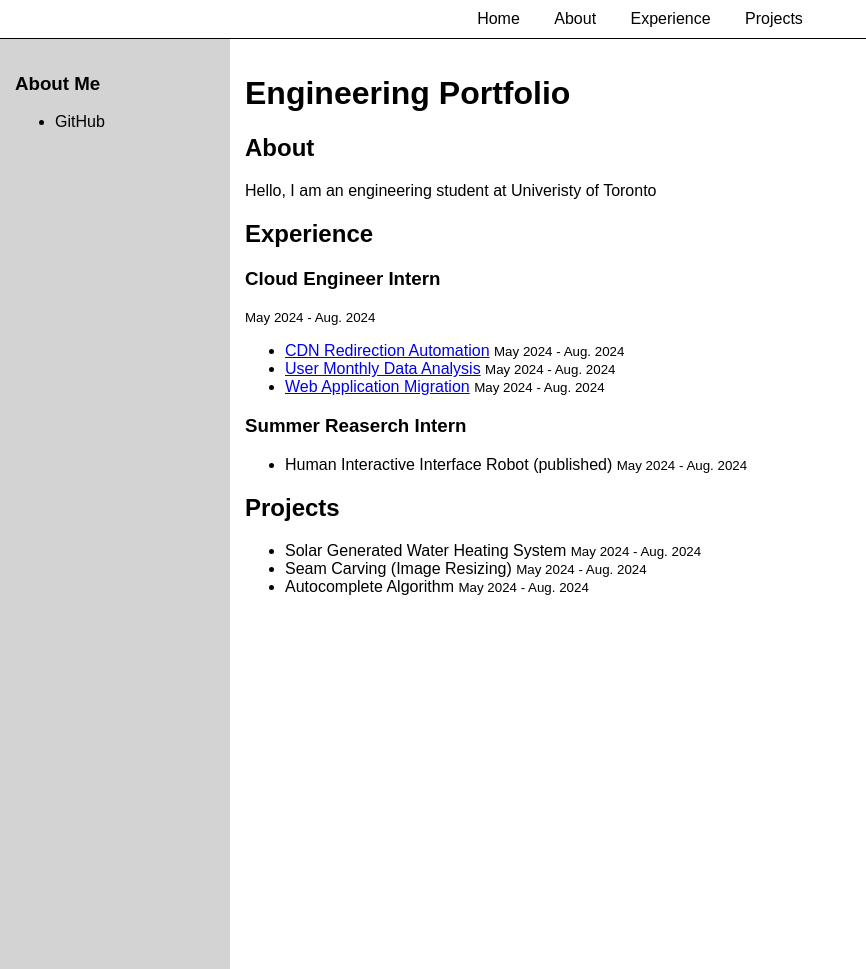
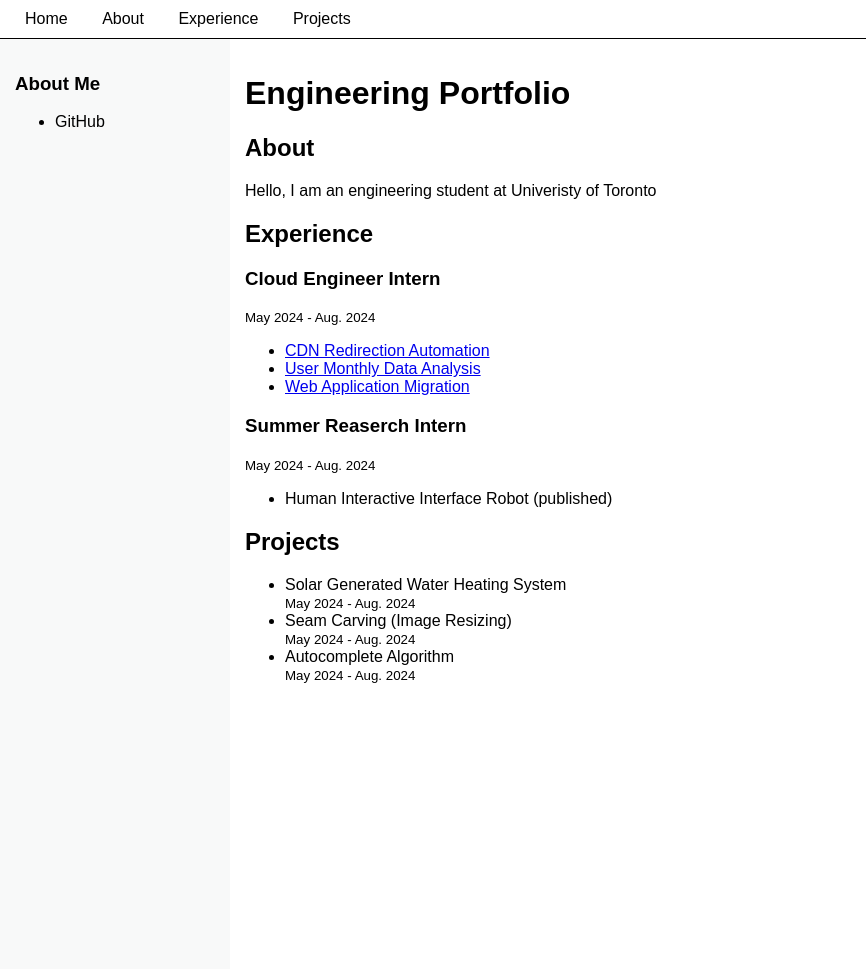
Before and after one commit to heonjik/heonjik.github.io, a Jekyll site: the page index.html, which Jekyll copies as it is, in a window 1280 px wide. Shown: the whole page, without its empty margins (0-866 px from the left). Built offline with Jekyll 4.4.1, drawn with Linux system fonts in a browser that asks for light colours.

Commit message:
Edited index.html

```diff
--- a/css/style.css
+++ b/css/style.css
@@ -7,7 +7,7 @@ body {
     background-color: white;
     border-bottom: 1px solid black;
     padding: 10px;
-    text-align: center;
+    text-align: left;
 }
 
 .navbar a {
@@ -21,7 +21,7 @@ body {
 }
 
 .sidebar {
-    background-color: #d3d3d3;
+    background-color: #f8f9f9;
     width: 200px;
     padding: 15px;
     height: 100vh;
--- a/index.html
+++ b/index.html
@@ -8,7 +8,7 @@
 </head>
 <body>
     <div class="navbar">
-        <a href="/">Home</a>
+        <a href="/" class="bold">Home</a>
         <a href="#about">About</a>
         <a href="#experience">Experience</a>
         <a href="#projects">Projects</a>
@@ -32,37 +32,34 @@
             <ul>
                 <li>
                     <a href="/2024/08/09/first-blog-post">CDN Redirection Automation</a>
-                    <small>May 2024 - Aug. 2024</small>
                 </li>
                 <li>
                     <a href="/2024/08/09/first-blog-post">User Monthly Data Analysis</a>
-                    <small>May 2024 - Aug. 2024</small>
                 </li>
                 <li>
                     <a href="/2024/08/09/first-blog-post">Web Application Migration</a>
-                    <small>May 2024 - Aug. 2024</small>
                 </li>
             </ul>
             <h3>Summer Reaserch Intern</h3>
+            <small>May 2024 - Aug. 2024</small>
             <ul>
                 <li>
                     Human Interactive Interface Robot (published)
-                    <small>May 2024 - Aug. 2024</small>
                 </li>
             </ul>
             <h2>Projects</h2>
             <ul>
                 <li>
                     Solar Generated Water Heating System
-                    <small>May 2024 - Aug. 2024</small>
+                    <br><small>May 2024 - Aug. 2024</small>
                 </li>
                 <li>
                     Seam Carving (Image Resizing)
-                    <small>May 2024 - Aug. 2024</small>
+                    <br><small>May 2024 - Aug. 2024</small>
                 </li>
                 <li>
                     Autocomplete Algorithm
-                    <small>May 2024 - Aug. 2024</small>
+                    <br><small>May 2024 - Aug. 2024</small>
                 </li>
             </ul>
         </div>
```
